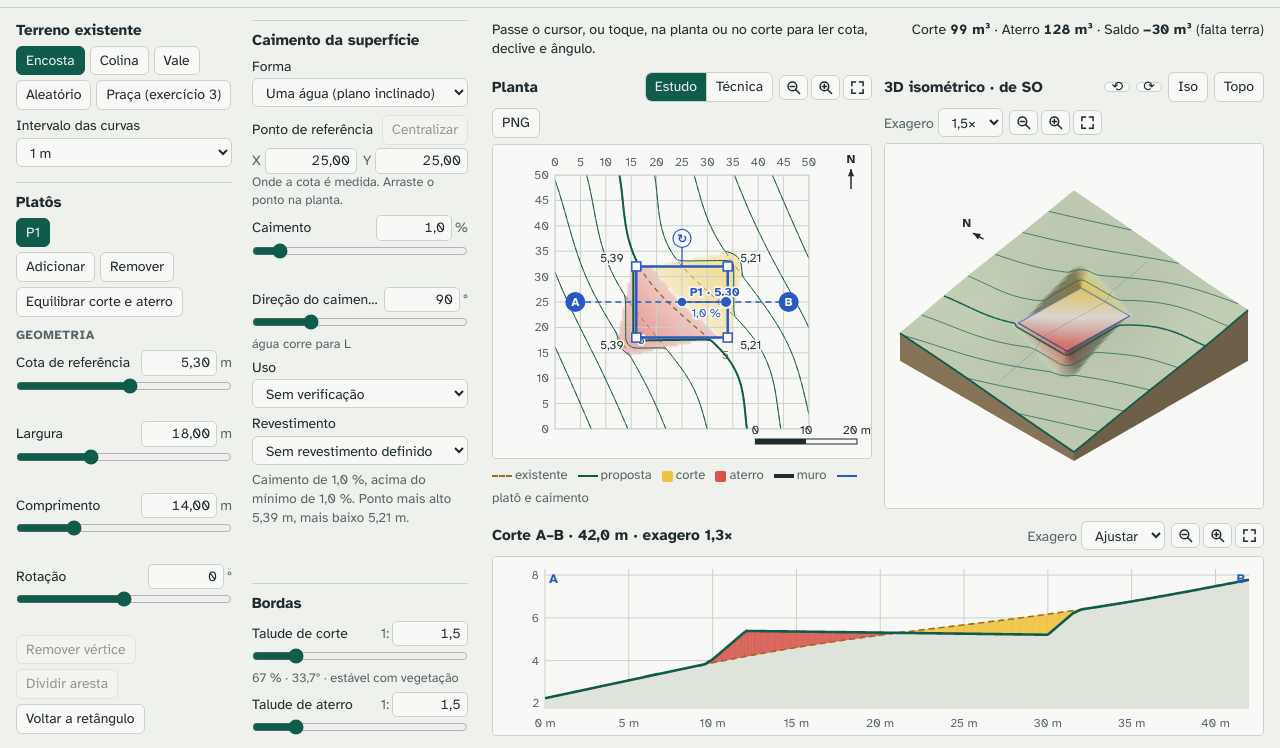
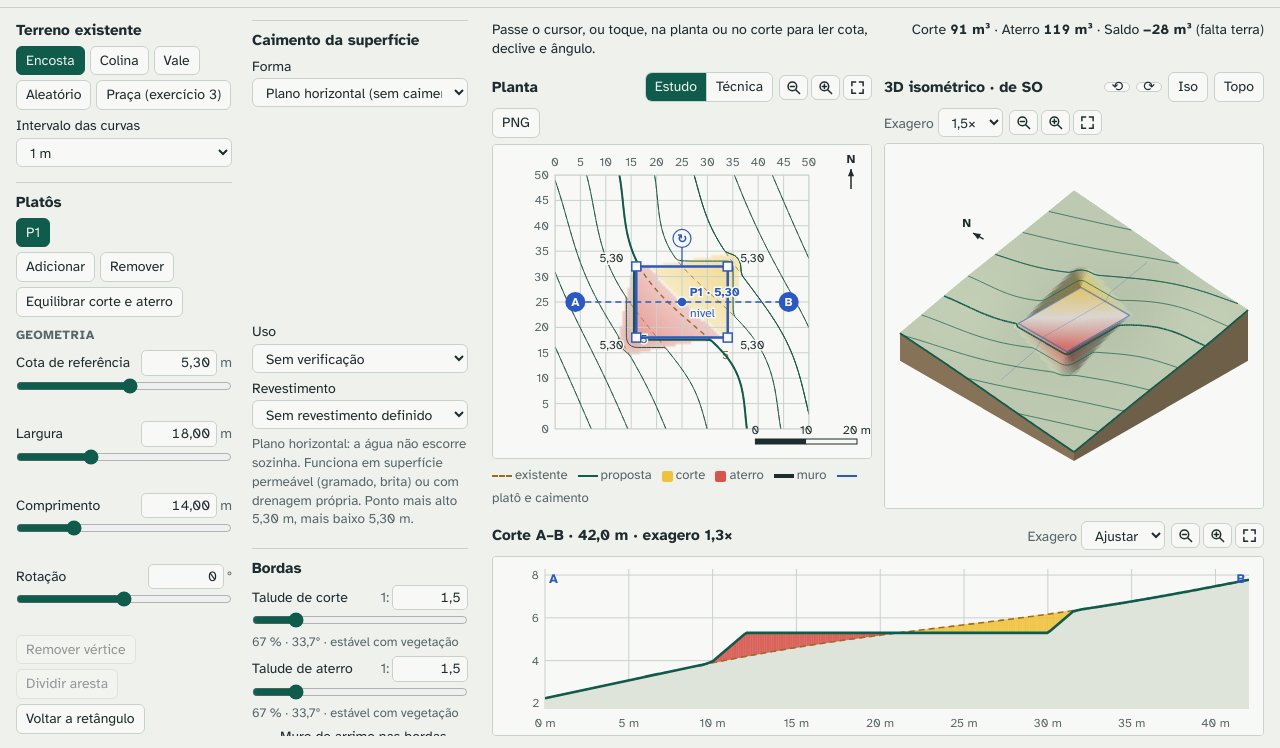
Before and after one commit to raulmourac/Topo-Model, a plain HTML site: page index.html in a window 1280 px wide. Shown: the part 52-800 px from the top of the page. Drawn offline with Linux system fonts and the light colour scheme.

Commit message:
Fecha os vãos entre platô e talude no 3D; plano horizontal como padrão
- Células cruzadas pela borda de um platô agora são divididas por
  região (cada platô ou terreno), com o ponto exato onde a borda cruza
  cada lado da célula; onde três regiões se encontram, as partes se
  unem num ponto central, sem buraco
- Novos platôs começam como plano horizontal (sem caimento)

Co-Authored-By: Claude Opus 5.5 <noreply@anthropic.com>
Claude-Session: https://claude.ai/code/session_01JNesM6Wk2KwrRUAaqwHNhu

```diff
--- a/index.html
+++ b/index.html
@@ -450,7 +450,7 @@ function syncUI(){
  if(selE>=0){const a=p.v[selE],b=p.v[(selE+1)%p.v.length];$('#et').textContent=`Aresta ${selE+1}–${(selE+1)%p.v.length+1} de P${sel+1}`;setIn('el',f(Math.hypot(b[0]-a[0],b[1]-a[1]),2))}
 }
 $('#chips').onclick=e=>{const i=e.target.dataset.i;if(i!==undefined){sel=+i;selV=selE=-1;syncUI();update()}};
-const newP=(x,y,w,l)=>({cx:x,cy:y,rot:0,o:[0,0],v:rect(w,l),z:Math.round(zEx(x,y)*10)/10,s:1,az:90,form:'plano',uso:'livre',rev:'nenhum',nc:1.5,nf:1.5,wall:false});
+const newP=(x,y,w,l)=>({cx:x,cy:y,rot:0,o:[0,0],v:rect(w,l),z:Math.round(zEx(x,y)*10)/10,s:1,az:90,form:'nivel',uso:'livre',rev:'nenhum',nc:1.5,nf:1.5,wall:false});
 $('#add').onclick=()=>{const n=P.length,hm=SITE?SITE.home:[S/2,S/2],x=clamp(hm[0]+n*6,S*.2,S*.8),y=clamp(hm[1]+n*5,S*.2,S*.8);P.push(newP(x,y,14,12));sel=P.length-1;selV=selE=-1;syncUI();update()};
 $('#del').onclick=()=>{P.splice(sel,1);sel=Math.max(0,Math.min(sel,P.length-1));selV=selE=-1;syncUI();update()};
 $('#bal').onclick=()=>{const p=P[sel];if(!p)return;let lo=zr[0]-3,hi=zr[1]+3;for(let n=0;n<30;n++){p.z=(lo+hi)/2;grade();const v=vols();if(v.cut>v.fill)lo=p.z;else hi=p.z}p.z=Math.round(p.z*100)/100;syncUI();update()};
@@ -458,7 +458,7 @@ function setDomain(s,n,site){
  S=s;N=n;H=S/(N-1);SITE=site;NORTH=site?site.north:0;alloc();
  pv.k=1;pv.x=pv.y=S/2;sv.k=1;sv.c=.5;isoK=1;isoPan=[0,0];
  const a=site?site.A:[S*.08,S/2],b=site?site.B:[S*.92,S/2];A.x=a[0];A.y=a[1];B.x=b[0];B.y=b[1];
- const hm=site?site.home:[S/2,S/2];P=[{cx:hm[0],cy:hm[1],rot:0,o:[0,0],v:rect(site?24:18,site?18:14),z:0,s:1,az:90,form:'plano',uso:'livre',rev:'nenhum',nc:1.5,nf:1.5,wall:false}];sel=0;selV=selE=-1;
+ const hm=site?site.home:[S/2,S/2];P=[{cx:hm[0],cy:hm[1],rot:0,o:[0,0],v:rect(site?24:18,site?18:14),z:0,s:1,az:90,form:'nivel',uso:'livre',rev:'nenhum',nc:1.5,nf:1.5,wall:false}];sel=0;selV=selE=-1;
  if(site){const raw=atob(site.z),b8=new Uint8Array(raw.length);for(let i=0;i<raw.length;i++)b8[i]=raw.charCodeAt(i);const q=new Int16Array(b8.buffer);for(let k=0;k<N*N;k++)ex[k]=site.z0+q[k]/100;
   for(let j=0;j<N;j++)for(let i=0;i<N;i++){const x=i*H,y=j*H;siteM[j*N+i]=pip(site.water,x,y)?2:pip(site.road,x,y)?1:pip(site.praca,x,y)?3:0}}
 }
@@ -721,23 +721,28 @@ function drawIso(cv=iso){
  for(const L of prC)for(const ln of L.lines)for(let i=1;i<ln.length;i++)put(ln[i-1][0],ln[i-1][1],L.z,ln[i][0],ln[i][1],L.z,C.prop,L.k%5===0?1.5:.7);
  {const L=Math.hypot(B.x-A.x,B.y-A.y),n=Math.max(2,Math.ceil(L/.5));for(let k=0;k<n;k++){const x1=A.x+(B.x-A.x)*k/n,y1=A.y+(B.y-A.y)*k/n,x2=A.x+(B.x-A.x)*(k+1)/n,y2=A.y+(B.y-A.y)*(k+1)/n;put(x1,y1,bil(pr,x1,y1)+.05,x2,y2,bil(pr,x2,y2)+.05,'rgba(43,89,195,.35)',.7)}}
  // célula cortada pela borda do platô: divide-se pela aresta, para borda e muro saírem retos
- function splitCell(p,x0,y0){
-  const pid=P.indexOf(p)+1,node=(x,y)=>clamp(Math.round(y/H),0,N-1)*N+clamp(Math.round(x/H),0,N-1);
-  const sq=[[x0,y0],[x0+cs,y0],[x0+cs,y0+cs],[x0,y0+cs]],[u,v]=toL(p,x0+cs/2,y0+cs/2),e=near(p.v,u,v)[3],A_=toW(p,...p.v[e]),B_=toW(p,...p.v[(e+1)%p.v.length]),sg=sarea(p.v)>0?1:-1;
-  const sd=q=>((B_[0]-A_[0])*(q[1]-A_[1])-(B_[1]-A_[1])*(q[0]-A_[0]))*sg,ins=[],out=[];let other=0;
-  // cantos usam a cota exata da malha; na linha de corte, o lado de dentro é o platô e o de fora continua o talude, ou o vizinho/muro
-  for(let n=0;n<4;n++){const P1=sq[n],P2=sq[(n+1)%4],f1=sd(P1),f2=sd(P2),k1=node(...P1);
-   if(f1>=0)ins.push([P1[0],P1[1],refW(p,P1[0],P1[1])]);else{out.push([P1[0],P1[1],pr[k1]]);if(mask[k1])other=mask[k1]}
-   if((f1>=0)!==(f2>=0)){const t=f1/(f1-f2),X=[P1[0]+(P2[0]-P1[0])*t,P1[1]+(P2[1]-P1[1])*t],ko=node(...(f1<0?P1:P2)),zi=refW(p,...X);
-    ins.push([X[0],X[1],zi]);out.push([X[0],X[1],!p.wall&&!mask[ko]?zi:pr[ko]])}}
-  for(const[poly,inside]of[[out,false],[ins,true]]){
+ // célula cruzada por bordas de platô: divide-se por região (cada platô ou terreno) com o ponto exato da borda
+ function splitCell(x0,y0){
+  const node=(x,y)=>clamp(Math.round(y/H),0,N-1)*N+clamp(Math.round(x/H),0,N-1);
+  const sq=[[x0,y0],[x0+cs,y0],[x0+cs,y0+cs],[x0,y0+cs]],parts=new Map(),add=(l,pt)=>{if(!parts.has(l))parts.set(l,[]);parts.get(l).push(pt)};
+  for(let n=0;n<4;n++){const P1=sq[n],P2=sq[(n+1)%4],k1=node(...P1),k2=node(...P2),m1=mask[k1],m2=mask[k2];
+   add(m1,[P1[0],P1[1],pr[k1]]);
+   if(m1!==m2){const lb=Math.max(m1,m2),q=P[lb-1],in1=m1===lb;let lo=0,hi=1;
+    for(let it=0;it<14;it++){const m=(lo+hi)/2;(pip(q.v,...toL(q,P1[0]+(P2[0]-P1[0])*m,P1[1]+(P2[1]-P1[1])*m))===in1)?lo=m:hi=m}
+    const t=(lo+hi)/2,X=[P1[0]+(P2[0]-P1[0])*t,P1[1]+(P2[1]-P1[1])*t],zi=refW(q,...X),zo=q.wall?pr[in1?k2:k1]:zi;
+    add(m1,[X[0],X[1],m1===lb?zi:zo]);add(m2,[X[0],X[1],m2===lb?zi:zo])}}
+  // três ou mais regiões: todas se encontram num ponto central, para não sobrar buraco no meio da célula
+  let hub=null;if(parts.size>2){const cr=[...parts.values()].flat().filter(q=>!sq.some(c=>c[0]===q[0]&&c[1]===q[1]));hub=[x0+cs/2,y0+cs/2,cr.reduce((s,q)=>s+q[2],0)/(cr.length||1)]}
+  for(const[lab,poly0]of parts){
+   let poly=poly0;
+   if(hub){const ang=q=>Math.atan2(q[1]-hub[1],q[0]-hub[0]);poly=[...poly0].sort((a,b)=>ang(a)-ang(b));let gi=0,gm=-1;for(let i=0;i<poly.length;i++){const a1=ang(poly[i]),a2=ang(poly[(i+1)%poly.length])+(i===poly.length-1?2*Math.PI:0),gp=a2-a1;if(gp>gm){gm=gp;gi=i}}poly=poly.slice(gi+1).concat(poly.slice(0,gi+1));poly.push(hub)}
    if(poly.length<3)continue;
    const pts=poly.map(([x,y,z])=>[clamp(x,0,S),clamp(y,0,S),z]);
    const[o,q1,q2]=pts,ux=q1[0]-o[0],uy=q1[1]-o[1],uz=(q1[2]-o[2])*ve,wx=q2[0]-o[0],wy=q2[1]-o[1],wz=(q2[2]-o[2])*ve;
    let nx=uy*wz-uz*wy,ny=uz*wx-ux*wz,nz=ux*wy-uy*wx;if(nz<0){nx=-nx;ny=-ny;nz=-nz}const nl=Math.hypot(nx,ny,nz)||1;
    const lam=Math.max(0,(nx*LIGHT[0]+ny*LIGHT[1]+nz*LIGHT[2])/nl);
    const mx=pts.reduce((s,q)=>s+q[0],0)/pts.length,my=pts.reduce((s,q)=>s+q[1],0)/pts.length,mz=pts.reduce((s,q)=>s+q[2],0)/pts.length,dz=bil(ex,mx,my)-mz;
-   let col=inside||other?pave:surf;if(cf&&Math.abs(dz)>.02)col=mix(col,dz>0?YEL:RED,Math.min(.72,Math.abs(dz)*.45));
+   let col=lab?pave:surf;if(cf&&Math.abs(dz)>.02)col=mix(col,dz>0?YEL:RED,Math.min(.72,Math.abs(dz)*.45));
    c.fillStyle=c.strokeStyle=rgb(col,.5+.6*lam);c.lineWidth=1;c.beginPath();pts.forEach((q,n)=>{const r=proj(...q);n?c.lineTo(r[0],r[1]):c.moveTo(r[0],r[1])});c.closePath();c.fill();c.stroke();
   }
  }
@@ -748,7 +753,7 @@ function drawIso(cv=iso){
   const gx=((pr[k10]+pr[k11])-(pr[k00]+pr[k01]))/(2*cs)*ve,gy=((pr[k01]+pr[k11])-(pr[k00]+pr[k10]))/(2*cs)*ve,nl=Math.hypot(gx,gy,1);
   const lam=Math.max(0,(-gx*LIGHT[0]-gy*LIGHT[1]+LIGHT[2])/nl);
   const m4=[mask[k00],mask[k10],mask[k11],mask[k01]],pid=m4.find(x=>x);
-  if(pid&&m4.some(x=>x!==pid))splitCell(P[pid-1],i*cs,j*cs);
+  if(m4.some(x=>x!==m4[0]))splitCell(i*cs,j*cs);
   else{
   let col=mask[kc]?pave:surf;if(SITE&&!mask[kc]){const ks=[k00,k10,k01,k11,kc,kc];let r=0,w=0;for(const q of ks){if(siteM[q]===1)r++;else if(siteM[q]===2)w++}if(w)col=mix(col,WATER,w/6);if(r)col=mix(col,ROAD,r/6)}const dz=ex[kc]-pr[kc];
   if(cf&&Math.abs(dz)>.02)col=mix(col,dz>0?YEL:RED,Math.min(.72,Math.abs(dz)*.45));
@@ -971,7 +976,7 @@ function layout(){
 }
 const ro=new ResizeObserver(layout);['#planCv','#isoCv','#secCv'].forEach(i=>ro.observe($(i)));
 matchMedia('(prefers-color-scheme: dark)').addEventListener('change',draw);
-P=[{cx:25,cy:25,rot:0,o:[0,0],v:rect(18,14),z:0,s:1,az:90,form:'plano',uso:'livre',rev:'nenhum',nc:1.5,nf:1.5,wall:false}];
+P=[{cx:25,cy:25,rot:0,o:[0,0],v:rect(18,14),z:0,s:1,az:90,form:'nivel',uso:'livre',rev:'nenhum',nc:1.5,nf:1.5,wall:false}];
 setTheme(tm);setMode('estudo');setT('slope');layout();
 </script>
 </body>
```
